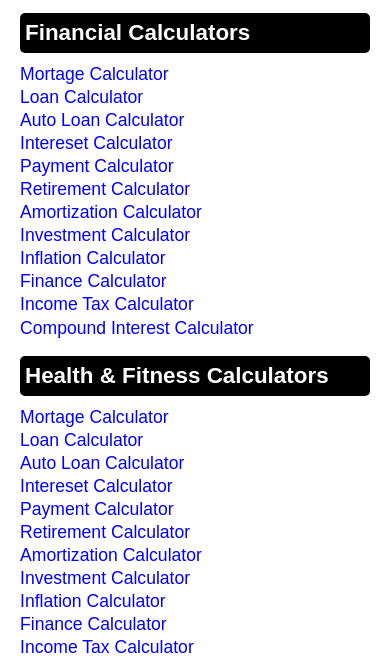
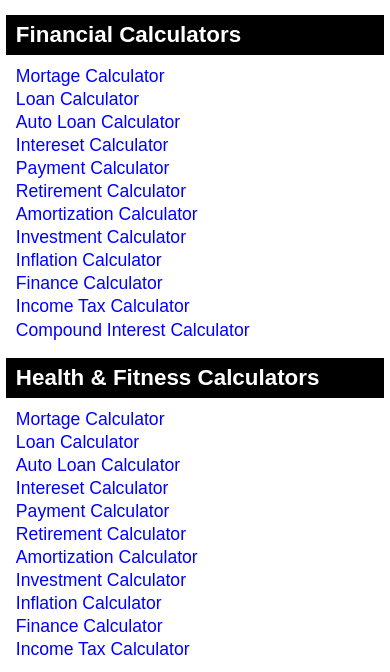
Before and after one commit to Shrawan3067/calculatools, a plain HTML site: page index.html in a window 390 px wide. Shown: the part 849-1521 px from the top of the page. Drawn offline with Linux system fonts and the light colour scheme.

Commit message:
styles added

```diff
--- a/styles.css
+++ b/styles.css
@@ -11,6 +11,8 @@ body {
     flex-direction: column;
     align-items: center;
 }
+
+/****************************************************************************************************************************************************************************************************************/
 
 /* Top Header / Navbar */
 .header {
@@ -83,6 +85,7 @@ body {
     cursor: pointer;
 } */
 
+/****************************************************************************************************************************************************************************************************************/
 
 .hamburger-menu {
     display: none;
@@ -159,6 +162,7 @@ body {
    opacity: 0.8;
 }
 
+/****************************************************************************************************************************************************************************************************************/
 
 /* Main Section including scientific calculator and BMI Calculator */
 main {
@@ -176,6 +180,8 @@ main {
     justify-content: center;
     background-color: #d1dde9;
 }
+
+/****************************************************************************************************************************************************************************************************************/
 
 /* Scientific Calculator */
 .calculator {
@@ -234,6 +240,8 @@ button:active {
     transform: scale(0.95);
 }
 
+/****************************************************************************************************************************************************************************************************************/
+
 /* BMI Calculator */
 .calculator-bmi {
     width: 40%;
@@ -286,31 +294,9 @@ button:active {
     font-weight: bold;
   }
 
-.category-logo {
-    display: flex;
-    height: 150px;
-    width: 100%;
-    border-radius: 10px;
-    margin-bottom: 20px;
-    box-shadow: 0px 0px 5px 2px rgba(0, 0, 0, 0.2);
-}
+/****************************************************************************************************************************************************************************************************************/
 
-.category-logo img {
-    border-radius: 10px;
-}
-
-
-/* Free Online Calculators */
-.calculator-category {
-    height: auto;
-    width: 70%;
-    min-width: 768px;
-    display: flex;
-    flex-direction: row;
-    flex-wrap: wrap;
-    margin-bottom: 20px;
-}
-
+  /* Free Online Calculators */
 .calculator-category-div {
     display: flex;
     flex-direction: column;
@@ -326,16 +312,13 @@ button:active {
     background-color: black;
 }
 
-.calculator-category h2 {
+.calculator-category {
+    height: auto;
     width: 100%;
-    height: 50px;
     display: flex;
-    justify-content: center;
-    align-items: center;
-    /* background-color: #6200ea; */
-    background-color: black;
-    color: white;
-    border-radius: 10px;
+    flex-direction: row;
+    flex-wrap: wrap;
+    margin-bottom: 20px;
 }
 
 .row1, .row2 {
@@ -344,12 +327,9 @@ button:active {
     justify-content: space-between;
 }
 
-
 .calculator-list {
     height: 350px;
-    width: auto;
-    /* box-shadow: 0px 0px 5px 2px rgba(0, 0, 0, 0.2); */
-    /* border-radius: 10px; */
+    width: 98%;
     padding: 10px;
     margin-top: 1.5rem;
 }
@@ -361,7 +341,6 @@ button:active {
     display: flex;
     align-items: center;
     margin-bottom: 10px;
-    border-radius: 5px;
 }
 .calculator-list>a {
     text-decoration: none;
@@ -394,6 +373,7 @@ button:active {
     color: rgb(136, 8, 8);
 }
 
+/****************************************************************************************************************************************************************************************************************/
 
 /* Footer */
 .footer {
@@ -439,6 +419,7 @@ button:active {
     opacity: 0.8;
 }
 
+/****************************************************************************************************************************************************************************************************************/
 
 /* Media Query to make responsive */
 @media screen and (max-width: 990px) {
@@ -459,6 +440,9 @@ button:active {
         justify-content: space-between;
     }
 }
+
+/****************************************************************************************************************************************************************************************************************/
+
 
 @media screen and (max-width: 767px) {
     * {
@@ -553,27 +537,28 @@ button:active {
     .calculator-category {
         display: flex;
         flex-direction: column;
+        width: 100%;
         align-items: center;
-        padding: 0px;
+        padding: 2px;
     }
     .row1, .row2 {
         display: flex;
         flex-direction: column;
         align-items: center;
+        width: 100%;
     }
 
     .calculator-list {
         height: auto;
-        width: 350px;
+        /* width: 350px; */
         box-shadow: none;
         border-radius: 0px;
         margin-right: 0px;
         margin-top: 1rem;
         padding: 0px;
     }
-
-    .calculator-list:hover, .calculator-list2:hover {
-        box-shadow: none;
+    .calculator-list li {
+        padding-left: 10px;
     }
 
     .row1 h3, .row2 h3 {
@@ -584,11 +569,13 @@ button:active {
         display: flex;
         align-items: center;
         margin-bottom: 10px;
-        padding-left: 5px;
-        width: 350px;
+        padding-left: 10px;
+        /* width: 350px; */
+        width: 100%;
     }
 }
 
+/****************************************************************************************************************************************************************************************************************/
 
 /* Financial Calculators */
 .financial-container {
```
